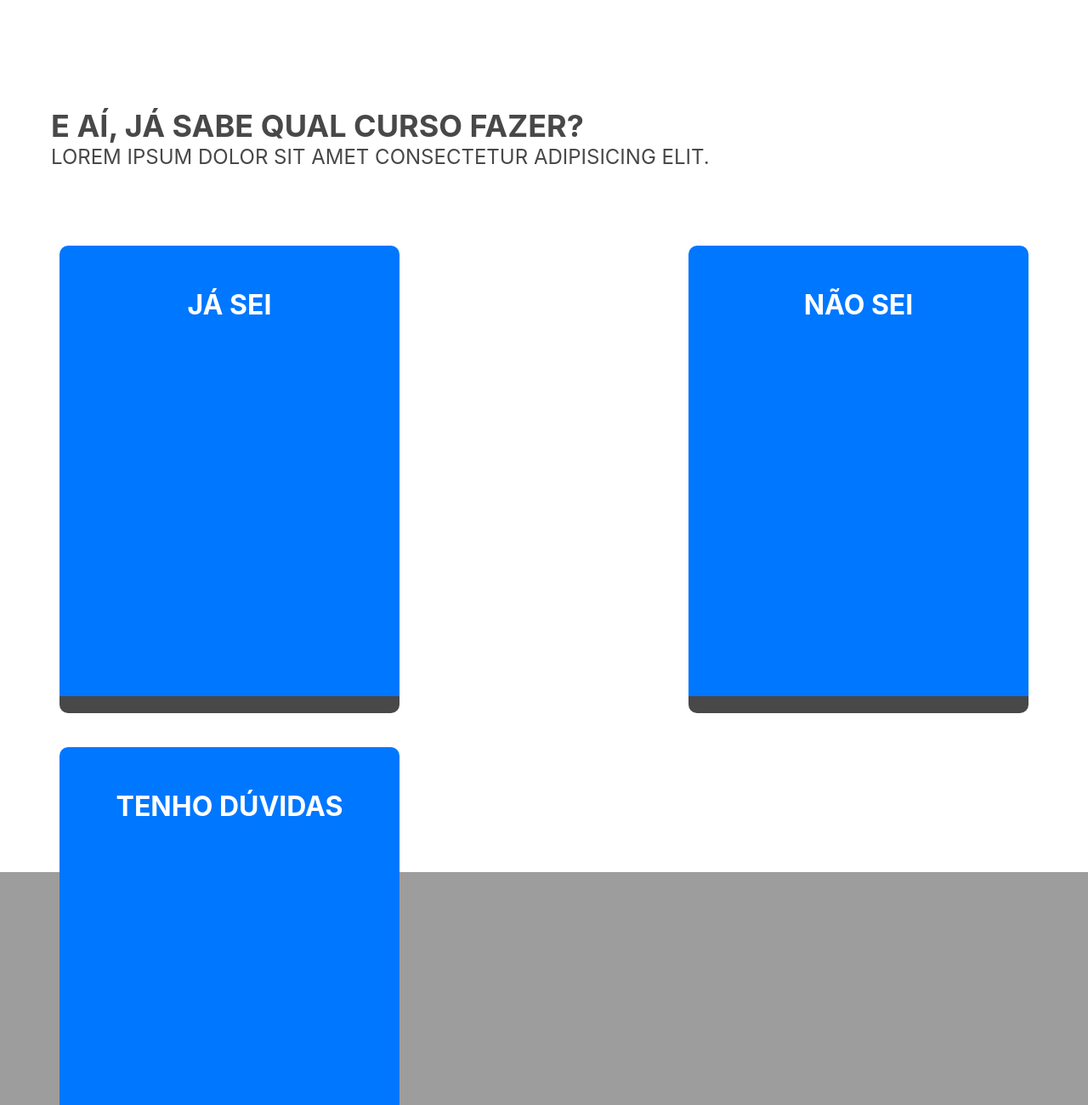
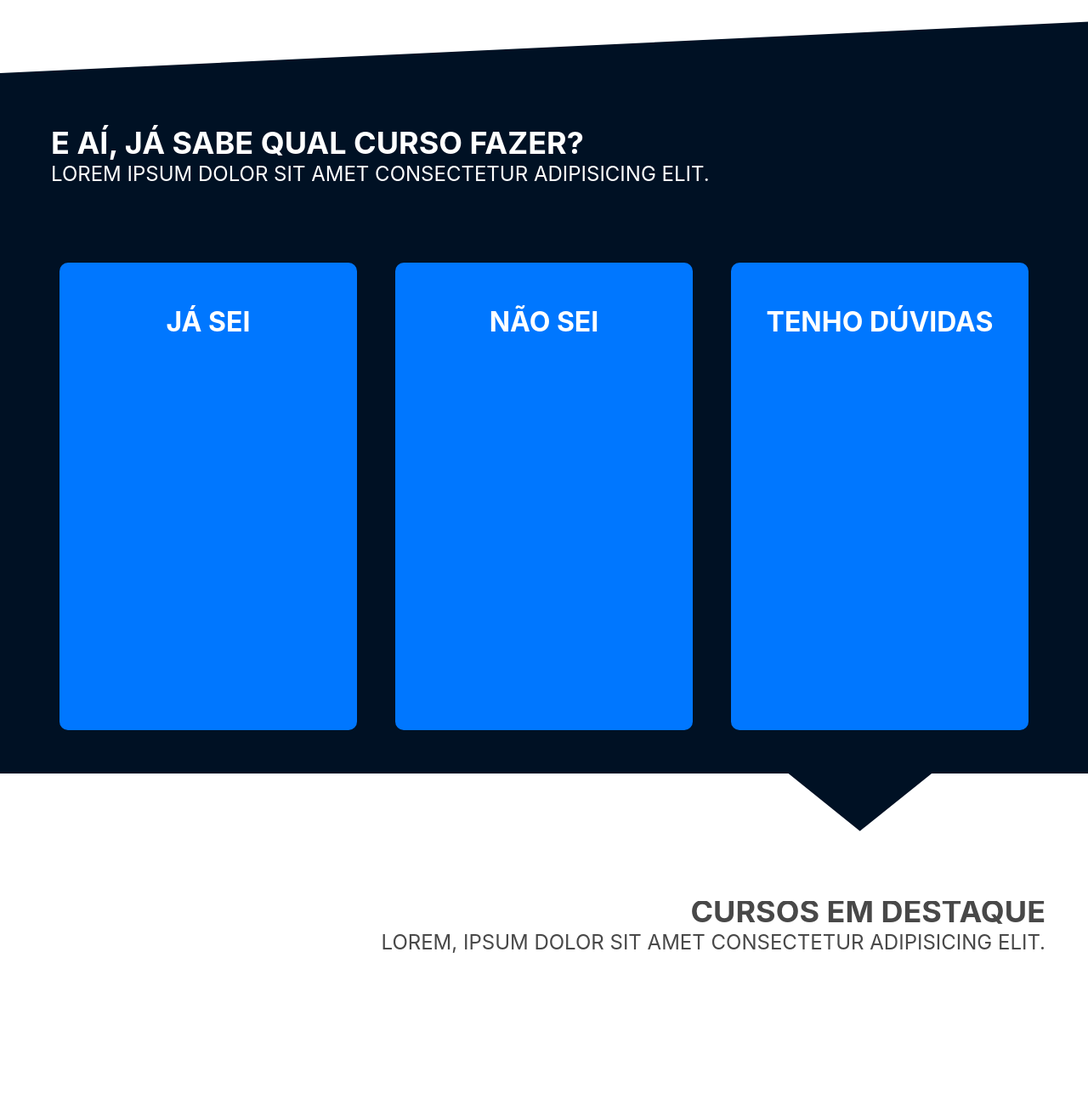
Before and after one commit to Lelre/website-project, a plain HTML site: page index.html in a window 1280 px wide. Shown: the part 920-2220 px from the top of the page at 85% size. After the commit the page ends 2143 px from the top, so only its background shows below. Drawn offline with Linux system fonts and the light colour scheme; files whose address does not match are found by name.

Commit message:
Add files via upload

```diff
--- a/Stylesheet.css
+++ b/Stylesheet.css
@@ -256,16 +256,16 @@ input[type="checkbox"]{
 
 .motivos-para-escolher{
     max-width: 100%;
-    max-height: auto;
-    padding-bottom: 200px;
+    max-height: 100%;
+    margin: 100px 50px 100px 50px;
 }
 
 .motivos-titulo h1{
     text-align: center;
     text-transform: uppercase;
-    padding: 85px 0 35px 0;
     color: #484848;
-    font-size: 2em;
+    font-size: 2.5em;
+    z-index: 1;
 }
 
 .box-info > h3{
@@ -291,7 +291,6 @@ input[type="checkbox"]{
     display: flex;
     justify-content: space-around;
     flex-wrap: wrap;
-    margin: 0 50px 0 50px;
 }
 
  .motivos-flexbox .box{
@@ -320,31 +319,35 @@ input[type="checkbox"]{
     }
 }
 
+.motivos-flexbox .box:nth-child(1){
+    animation-delay: 1s;
+}
+.motivos-flexbox .box:nth-child(2){
+    animation-delay: 1.5s;
+}
+.motivos-flexbox .box:nth-child(3){
+    animation-delay: 2s;
+}
+.motivos-flexbox .box:nth-child(4){
+    animation-delay: 2.5s;
+}
+.motivos-flexbox .box:nth-child(5){
+    animation-delay: 3s;
+}
+
 .motivos-flexbox .box:hover{
     transform: translateY(-25px);
-    background-color: #0077FF;
-
-    box-shadow: -1px 28px 40px -13px rgba(0,0,0,0.80);
 }
 
-.motivos-flexbox .box:hover .box-info p{
-    color: white;
-}
 
- .motivos-flexbox .box:hover .box-info h3{
-    color: white;
+.motivos-flexbox .box:hover .box-info > p{
+    transform: translateY(-20px);
 }
 
 .motivos-flexbox .box:hover .box-info .img-info{
-    transform: translateY(-40px);
+    transform: translateY(-20px);
     background-color: white;
-    box-shadow: -1px 28px 40px -13px rgba(0,0,0,0.80);
 }
-
-.motivos-flexbox .box:hover .box-info > p{
-    transform: translateY(-40px);
-}
-
 
 .img-info{
     width: 125px;
@@ -368,15 +371,17 @@ input[type="checkbox"]{
 
 .curso-a-escolher{
     max-width: 100%;
-    height: 100vh;
-    margin: 0 50px 0 50px;
+    height: 100%;
+    position: relative;
+    background-color: #001124;
+    padding-bottom: 1px;
 }
 
 .titulo-a-escolher{
     font-size: 1.5em;
     text-transform: uppercase;
-    color: #484848;
-    padding: 0 0 70px 0;
+    color: white;
+    padding: 130px 0 70px 0;
     flex: 1 1 400px;
     margin-left: 10px;
 }
@@ -403,28 +408,76 @@ input[type="checkbox"]{
 }
 
 .flexbox-a-escolher .box-escolher{
-    width: 400px;
+    width: 350px;
     height: 550px;
     background-color: #0077FF;
     border-radius: 10px;
     margin: 20px;
-    border-bottom: 20px solid #484848;
     transition: .5s;
 }
 
-.flexbox-a-escolher .box-escolher:hover{
-    border-bottom: 10px solid #484848;
-    box-shadow: -1px 28px 40px -13px rgba(0,0,0,0.80);
 
+/* TOP DIVIDER CURSO A ESCOLHER */
+
+.custom-shape-divider-top-1614735842 {
+    position: absolute;
+    top: 0;
+    left: 0;
+    width: 100%;
+    overflow: hidden;
+    line-height: 0;
 }
 
-/* DESTAQUES */
-
-.cursos-a-destaques{
-    max-width: 100%;
-    height: 80vh;
-    margin: 100px 0 100px 0;
-    background-color: rgb(157, 157, 157);
+.custom-shape-divider-top-1614735842 svg {
+    position: relative;
+    display: block;
+    width: calc(100% + 1.3px);
+    height: 70px;
+    transform: rotateY(180deg);
 }
 
-/* INGRESSOS */
+.custom-shape-divider-top-1614735842 .shape-fill {
+    fill: #FFFFFF;
+}
+
+/* BOTTOM DIVIDER CURSO A ESCOLHER */
+
+.custom-shape-divider-bottom-1614848594 {
+    position: absolute;
+    bottom: -80px;
+    left: 0;
+    width: 100%;
+    overflow: hidden;
+    line-height: 0;
+}
+
+.custom-shape-divider-bottom-1614848594 svg {
+    position: relative;
+    display: block;
+    width: calc(158% + 1.3px);
+    height: 150px;
+}
+
+.custom-shape-divider-bottom-1614848594 .shape-fill {
+    fill: #FFFFFF;
+}
+
+.container-a-escolher{
+    margin: 100px 50px 100px 50px;
+}
+
+.cursos-destaques{
+    max-width: 100%;
+    max-height: 100%;
+    padding: 70px 50px 100px 50px;
+}
+
+.titulo-cursos-destaques{
+    font-size: 1.5em;
+    text-align: right;
+    text-transform: uppercase;
+    color: #484848;
+}
+
+
+/* slider */
--- a/index.html
+++ b/index.html
@@ -76,6 +76,7 @@
     <!--HEADER E BODY-->
 
     <section class="animated-sliders-containers">
+
     </section>
 
     <section class="motivos-para-escolher">
@@ -135,6 +136,14 @@
     </section>
 
     <section class="curso-a-escolher">
+
+        <div class="custom-shape-divider-top-1614735842">
+            <svg data-name="Layer 1" xmlns="http://www.w3.org/2000/svg" viewBox="0 0 1200 120" preserveAspectRatio="none">
+                <path d="M1200 120L0 16.48 0 0 1200 0 1200 120z" class="shape-fill"></path>
+            </svg>
+        </div>
+
+    <div class="container-a-escolher">
         <div class="titulo-a-escolher">
             <h1>
                 E aí, já sabe qual curso fazer?
@@ -164,10 +173,25 @@
                 <img src="" alt="">
             </div>
         </div>
+    </div>
+
+    <div class="custom-shape-divider-bottom-1614848594">
+        <svg data-name="Layer 1" xmlns="http://www.w3.org/2000/svg" viewBox="0 0 1200 120" preserveAspectRatio="none">
+            <path d="M649.97 0L599.91 54.12 550.03 0 0 0 0 120 1200 120 1200 0 649.97 0z" class="shape-fill"></path>
+        </svg>
+    </div>
+
     </section>
 
-    <section class="cursos-a-destaques">
+    <section class="cursos-destaques">
+        <div class="titulo-cursos-destaques">
+            <h1>
+                Cursos em Destaque
+            </h1>
+            <p>Lorem, ipsum dolor sit amet consectetur adipisicing elit.</p>
+        </div>
     </section>
+
 
 </body>
 </html>
```
